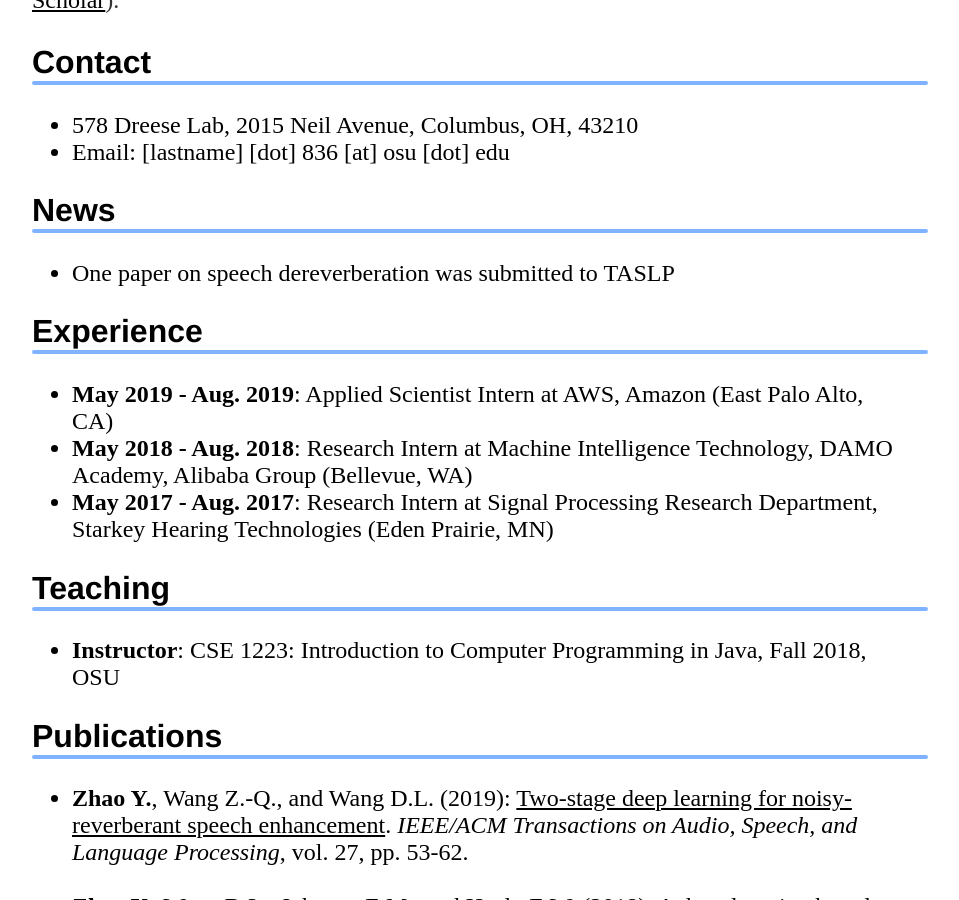
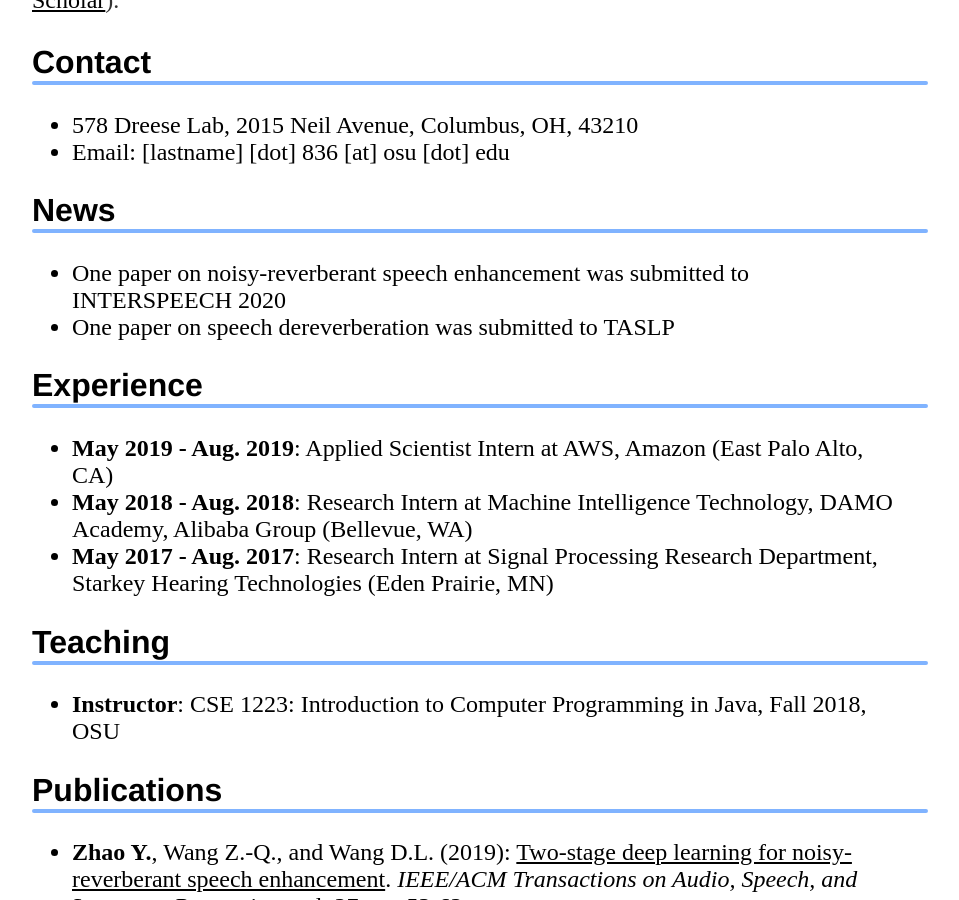
Before and after one commit to cliffzhao/cliffzhao.github.io, a Jekyll site: the page built from index.html, in a window 1280 px wide and 900 px high, scrolled down 404 px. Shown: the whole window, without its empty margins (160-1119 px from the left). Built offline with Jekyll 4.4.1, drawn with Linux system fonts in a browser that asks for light colours.

Commit message:
Update index.html

```diff
--- a/index.html
+++ b/index.html
@@ -24,6 +24,8 @@ title: Yan Zhao
 
     <h2>News</h2>
     <ul>
+
+    <li> One paper on noisy-reverberant speech enhancement was submitted to INTERSPEECH 2020
 
     <li> One paper on speech dereverberation was submitted to TASLP
 
```
